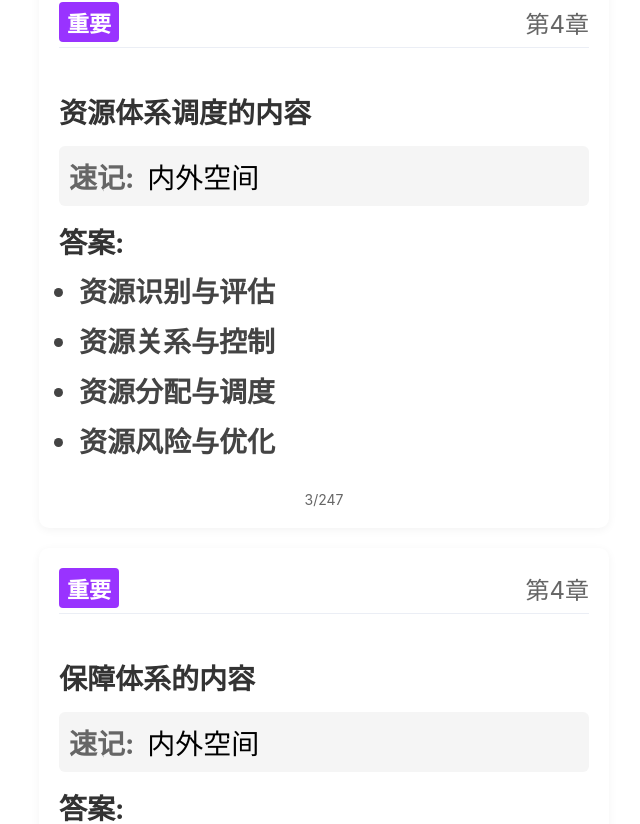
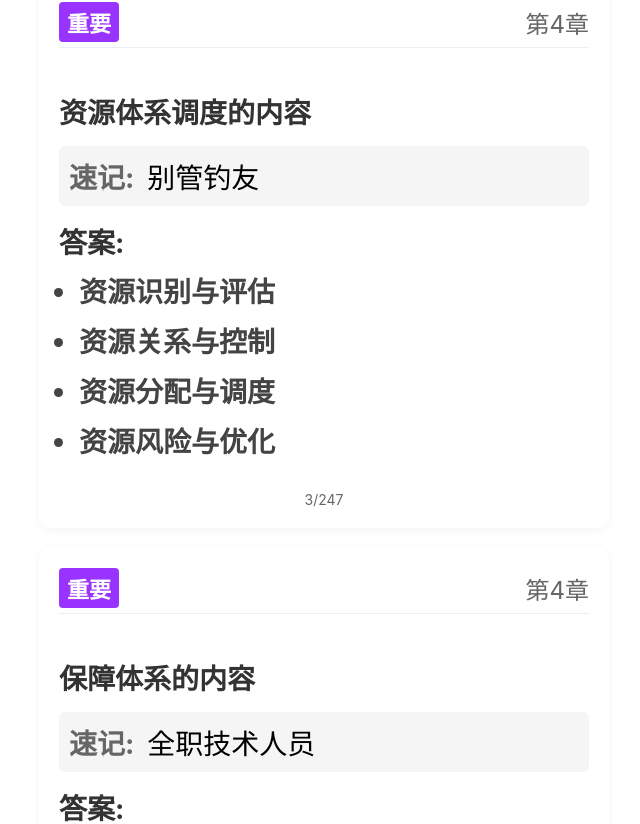
Before and after one commit to yangf325/dictation, a Vue app: page /#/m in a window 1280 px wide. Shown: the part 1629-2453 px from the top of the page, without its empty margins (316-956 px from the left). Built offline with nearby package versions, Linux system fonts and the light colour scheme.

Commit message:
feat： 完善1-17

```diff
--- a/src/components/InputInteraction.vue
+++ b/src/components/InputInteraction.vue
@@ -60,6 +60,8 @@
 
 .el-tag {
   font-size: 16px;
+  white-space: wrap;
+  height: auto;
 }
 </style>
 
--- a/src/components/QuestionDisplay.vue
+++ b/src/components/QuestionDisplay.vue
@@ -30,7 +30,7 @@
             >第一题</el-button
           >
           <el-button @click="$emit('prev-question')" size="small"
-            >/上题/</el-button
+            >+上题+</el-button
           >
           <el-button @click="$emit('random-question')" size="small"
             >*随机*</el-button
@@ -130,10 +130,10 @@ export default {
     },
     // 移除 handleMouseDown 方法
     handleKeyDown(event) {
-      const keys = ["/", "*", "-", "=", "Home"];
+      const keys = ["+", "*", "-", "=", "Home"];
       if (keys.includes(event.key)) {
         event.preventDefault();
-        if (event.key === "/") {
+        if (event.key === "+") {
           // / 键
           this.$emit("prev-question");
         } else if (event.key === "*") {
--- a/src/datas/data.js
+++ b/src/datas/data.js
@@ -17,7 +17,7 @@ const questions = [
   },
   {
     chapter: 4,
-    short: "内外空间",
+    short: "任明配车及时",
     level: 2,
     title: "任务体系部署的主要过程",
     answer: [
@@ -31,7 +31,7 @@ const questions = [
   },
   {
     chapter: 4,
-    short: "内外空间",
+    short: "别管钓友",
     level: 2,
     title: "资源体系调度的内容",
     answer: [
@@ -43,7 +43,7 @@ const questions = [
   },
   {
     chapter: 4,
-    short: "内外空间",
+    short: "全职技术人员",
     level: 2,
     title: "保障体系的内容",
     answer: [
@@ -57,7 +57,7 @@ const questions = [
   },
   {
     chapter: 4,
-    short: "内外空间",
+    short: "内场深整改",
     level: 1,
     title: "信息系统规划的工作要点",
     answer: [
@@ -70,7 +70,7 @@ const questions = [
   },
   {
     chapter: 4,
-    short: "内外空间",
+    short: "主页用仙子",
     level: 2,
     title: "内部需求挖掘的主要工作任务",
     answer: [
@@ -83,7 +83,7 @@ const questions = [
   },
   {
     chapter: 4,
-    short: "内外空间",
+    short: "冤案传导演",
     level: 3,
     title: "内部需求挖掘的注意事项",
     answer: [
@@ -96,7 +96,7 @@ const questions = [
   },
   {
     chapter: 4,
-    short: "内外空间",
+    short: "科技归还国行",
     level: 2,
     title: "外部需求挖掘的主要工作任务",
     answer: [
@@ -111,14 +111,14 @@ const questions = [
   },
   {
     chapter: 4,
-    short: "内外空间",
+    short: "",
     level: 3,
     title: "外部需求挖掘的注意事项",
     answer: ["国家战略与政策引用", "定性内容转定量对比", "避免信息安全事件"],
   },
   {
     chapter: 4,
-    short: "内外空间",
+    short: "景色椰树,几组风筝",
     level: 2,
     title: "场景模型的主要组成部分",
     answer: [
@@ -134,7 +134,7 @@ const questions = [
   },
   {
     chapter: 4,
-    short: "内外空间",
+    short: "勾践发疫",
     level: 3,
     title: "场景化模型分析的关键价值",
     answer: [
@@ -146,14 +146,14 @@ const questions = [
   },
   {
     chapter: 4,
-    short: "内外空间",
+    short: "求模式",
     level: 3,
     title: "深度诊断与评估的内容？",
     answer: ["成熟度与需求控制", "诊断与评估模型确立", "诊断与评估实施"],
   },
   {
     chapter: 4,
-    short: "内外空间",
+    short: "认证专一",
     level: 2,
     title: "整体与专项规划阶段的工作内容",
     answer: [
@@ -165,14 +165,14 @@ const questions = [
   },
   {
     chapter: 4,
-    short: "内外空间",
+    short: "书也能",
     level: 3,
     title: "需求整合的维度?",
     answer: ["业务领域维需求整合", "能力建设维需求整合", "技术发展维需求整合"],
   },
   {
     chapter: 4,
-    short: "内外空间",
+    short: "足协陪",
     level: 3,
     title: "整体规划重点关注的内容?",
     answer: [
@@ -183,7 +183,7 @@ const questions = [
   },
   {
     chapter: 4,
-    short: "内外空间",
+    short: "鹰网云,新安生",
     level: 3,
     title: "专项规划的内容?",
     answer: [
@@ -197,7 +197,7 @@ const questions = [
   },
   {
     chapter: 4,
-    short: "内外空间",
+    short: "单管技师",
     level: 3,
     title: "专项规划重点关注的内容?",
     answer: [
@@ -209,7 +209,7 @@ const questions = [
   },
   {
     chapter: 4,
-    short: "内外空间",
+    short: "组织管体检",
     level: 3,
     title: "持续改进需要关注的内容?",
     answer: [
@@ -222,7 +222,7 @@ const questions = [
   },
   {
     chapter: 4,
-    short: "内外空间",
+    short: "转化关系Zachman",
     level: 2,
     title: "信息系统规划的常用方法?",
     answer: [
@@ -235,14 +235,14 @@ const questions = [
   },
   {
     chapter: 4,
-    short: "内外空间",
+    short: "一识别,二验证",
     level: 3,
     title: "战略目标集转移法中信息系统战略规划过程的步骤?",
     answer: ["识别和解释组织战略集", "进一步解释和验证组织战略集。"],
   },
   {
     chapter: 4,
-    short: "内外空间",
+    short: "木工书信",
     level: 3,
     title: "企业信息系统规划法的基本步骤?",
     answer: ["定义管理目标", "定义管理功能", "定义数据类", "定义信息结构"],
@@ -253,11 +253,10 @@ const questions = [
     level: 3,
     title: "关键成功因素的主要特征?",
     answer: ["内部型 CSF", "外部型CSF", "监控型 CSF", "建立型CSF"],
-    short: "内外空间",
   },
   {
     chapter: 4,
-    short: "内外空间",
+    short: "战功建树",
     level: 3,
     title: "关键成功因素CSF的实施步骤?",
     answer: [
@@ -269,7 +268,7 @@ const questions = [
   },
   {
     chapter: 4,
-    short: "内外空间",
+    short: ":识别,增加,减少,技术",
     level: 3,
     title: "价值链分析法应用的基本步骤?",
     answer: [
@@ -281,7 +280,6 @@ const questions = [
   },
   {
     chapter: 4,
-    short: "内外空间",
     level: 3,
     title: "Zachman 框架的横向维度?",
     answer: [
@@ -295,7 +293,7 @@ const questions = [
   },
   {
     chapter: 4,
-    short: "内外空间",
+    short: "范启教击相公",
     level: 3,
     title: "Zachman 框架的纵向维度?",
     answer: [
@@ -309,7 +307,7 @@ const questions = [
   },
   {
     chapter: 4,
-    short: "内外空间",
+    short: "仅限购茶花油",
     level: 3,
     title: "采用 Zachman 框架进行信息系统规划的一般步骤?",
     answer: [
--- a/src/datas/data14.js
+++ b/src/datas/data14.js
@@ -2,7 +2,7 @@
 const chapter14Questions = [
     {
         chapter: 14,
-        level: 2, // 尽量背
+        level: 3, // 尽量背
         title: "基于岗位职责的流程规划工作路径?",
         answer: [
             "流程管理部门先确定每个部门的代表性岗位。",
@@ -12,11 +12,11 @@ const chapter14Questions = [
             "与各部门负责人访谈,补充和完善访谈结果。",
             "汇总各部门的流程信息,完成流程清单和流程框架等。"
         ],
-        short: "确定岗位,工作访谈,分解工作,梳理要点,完善结果,汇总信息"
+        short: "缺糖分观望中"
     },
     {
         chapter: 14,
-        level: 2,
+        level: 3,
         title: "基于业务模型的流程规划工作路径?",
         answer: [
             "流程管理部门根据组织业务绘制业务模式简易模型。",
@@ -25,11 +25,11 @@ const chapter14Questions = [
             "无法对接的部门,由流程管理部门与代表岗位人员进行工作访谈。",
             "完成流程清单和流程总图。"
         ],
-        short: "绘制模型,模型分解,关联对接,工作访谈,完成总图"
+        short: "慧姐接糖丸"
     },
     {
         chapter: 14,
-        level: 2,
+        level: 3,
         title: "保障流程管理有效执行可参考的措施?",
         answer: [
             "理解流程是执行流程的前提。",
@@ -41,11 +41,11 @@ const chapter14Questions = [
             "把流程固化到制度中。",
             "流程文化宣导。"
         ],
-        short: "理解是前提,做好推广,流程培训,找对负责人,审计及监控,固化到系统,固化到制度,文化宣导"
+        short: "解推心流身心制选"
     },
     {
         chapter: 14,
-        level: 2,
+        level: 3,
         title: "流程稽查的基本实施步骤?",
         answer: [
             "理解流程的目的、目标及管理原则。",
@@ -56,11 +56,11 @@ const chapter14Questions = [
             "提交流程稽查报告。",
             "跟进流程稽查问题整改。"
         ],
-        short: "理解目的,确定关键点,确定方法,设计线路,开展稽查,提交报告,问题整改"
+        short: "标点法线展爆改"
     },
     {
         chapter: 14,
-        level: 2,
+        level: 3,
         title: "流程效率的典型指标?",
         answer: [
             "处理时间。",
@@ -72,7 +72,7 @@ const chapter14Questions = [
     },
     {
         chapter: 14,
-        level: 2,
+        level: 3,
         title: "流程绩效评估结果分析的内容?",
         answer: [
             "与流程绩效目标对比分析。",
@@ -80,11 +80,11 @@ const chapter14Questions = [
             "与同行业的主要竞争对手进行流程绩效对比分析。",
             "对流程绩效评估结果的稳定性进行分析。"
         ],
-        short: "目标分析,内部比较,对手分析,评估分析"
+        short: "目内竞稳"
     },
     {
         chapter: 14,
-        level: 2,
+        level: 3,
         title: "流程审计的流程?",
         answer: [
             "制订计划。",
@@ -103,7 +103,7 @@ const chapter14Questions = [
     },
     {
         chapter: 14,
-        level: 2,
+        level: 3,
         title: "流程检查结果的应用?",
         answer: [
             "流程优化。",
@@ -112,7 +112,7 @@ const chapter14Questions = [
             "纠正措施。",
             "战略调整。"
         ],
-        short: "粘锅就留级"
+        short: "留级过正整"
     }
 ];
 
--- a/src/datas/data17.js
+++ b/src/datas/data17.js
@@ -2,7 +2,7 @@
 const chapter17Questions = [
     {
         chapter: 17,
-        level: 2,
+        level: 3,
         title: "开发生命周期的类型?",
         answer: [
             "预测型(计划驱动型)。",
@@ -15,7 +15,7 @@ const chapter17Questions = [
     },
     {
         chapter: 17,
-        level: 2,
+        level: 3,
         title: "项目管理的过程组?",
         answer: [
             "启动过程组。",
```
Also changed, not shown: src/datas/data13.js (+24 -24 lines), src/datas/data16.js (+17 -17 lines).
